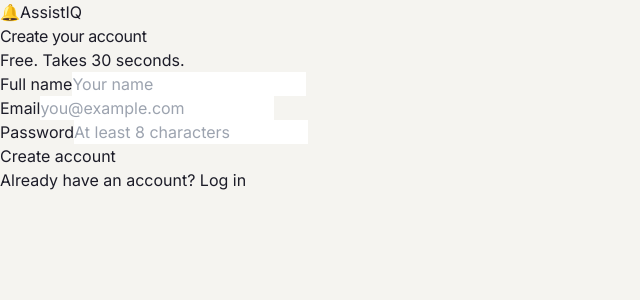
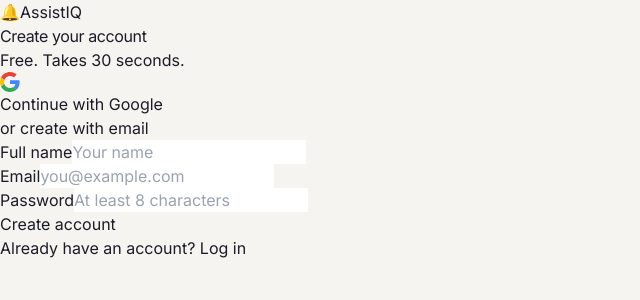
Before and after one commit to mikaelberglund1976-prog/reminder-for-simplicity, a Next.js app in the folder app/: page /register in a window 1280 px wide. Shown: the top 300 px of the page, without its empty margins (0-640 px from the left). Built offline with nearby package versions, Linux system fonts and the light colour scheme.

Commit message:
Add Google OAuth button to register page

```diff
--- a/app/src/app/register/page.tsx
+++ b/app/src/app/register/page.tsx
@@ -10,6 +10,13 @@
   const [form, setForm] = useState({ name: "", email: "", password: "" });
   const [error, setError] = useState("");
   const [loading, setLoading] = useState(false);
+  const [googleLoading, setGoogleLoading] = useState(false);
+
+  async function handleGoogleSignIn() {
+    setGoogleLoading(true);
+    setError("");
+    await signIn("google", { callbackUrl: "/dashboard" });
+  }
 
   async function handleSubmit(e: React.FormEvent) {
     e.preventDefault();
@@ -57,6 +64,31 @@
         </div>
 
         <div className="card">
+          {/* ─── Google button ──────────────────────────────────────────────────────── */}
+          <button
+            type="button"
+            onClick={handleGoogleSignIn}
+            disabled={googleLoading}
+            className="w-full flex items-center justify-center gap-3 bg-white border border-[#E0E0E8] rounded-full py-3 px-4 text-[#1C1C28] font-semibold text-[15px] shadow-sm hover:bg-gray-50 transition-colors mb-5"
+            style={{ opacity: googleLoading ? 0.7 : 1, cursor: googleLoading ? "not-allowed" : "pointer" }}
+          >
+            <svg width="20" height="20" viewBox="0 0 48 48" xmlns="http://www.w3.org/2000/svg">
+              <path fill="#EA4335" d="M24 9.5c3.54 0 6.71 1.22 9.21 3.6l6.85-6.85C35.9 2.38 30.47 0 24 0 14.62 0 6.51 5.38 2.56 13.22l7.98 6.19C12.43 13.72 17.74 9.5 24 9.5z"/>
+              <path fill="#4285F4" d="M46.98 24.55c0-1.57-.15-3.09-.38-4.55H24v9.02h12.94c-.58 2.96-2.26 5.48-4.78 7.18l7.73 6c4.51-4.18 7.09-10.36 7.09-17.65z"/>
+              <path fill="#FBBC05" d="M10.53 28.59c-.48-1.45-.76-2.99-.76-4.59s.27-3.14.76-4.59l-7.98-6.19C.92 16.46 0 20.12 0 24c0 3.88.92 7.54 2.56 10.78l7.97-6.19z"/>
+              <path fill="#34A853" d="M24 48c6.48 0 11.93-2.13 15.89-5.81l-7.73-6c-2.15 1.45-4.92 2.3-8.16 2.3-6.26 0-11.57-4.22-13.47-9.91l-7.98 6.19C6.51 42.62 14.62 48 24 48z"/>
+            </svg>
+            {googleLoading ? "Redirecting…" : "Continue with Google"}
+          </button>
+
+          {/* ─── Divider ─────────────────────────────────────────────────────────────────────────────── */}
+          <div className="flex items-center gap-3 mb-5">
+            <div className="flex-1 h-px bg-[#E0E0E8]" />
+            <span className="text-[13px] text-[#9B9BAA]">or create with email</span>
+            <div className="flex-1 h-px bg-[#E0E0E8]" />
+          </div>
+
+          {/* ─── Email + password ────────────────────────────────────────────────────────────────── */}
           <form onSubmit={handleSubmit} className="space-y-4">
             {error && (
               <div className="bg-red-50 border border-red-200 text-red-700 rounded-lg px-4 py-3 text-[14px]">
```
